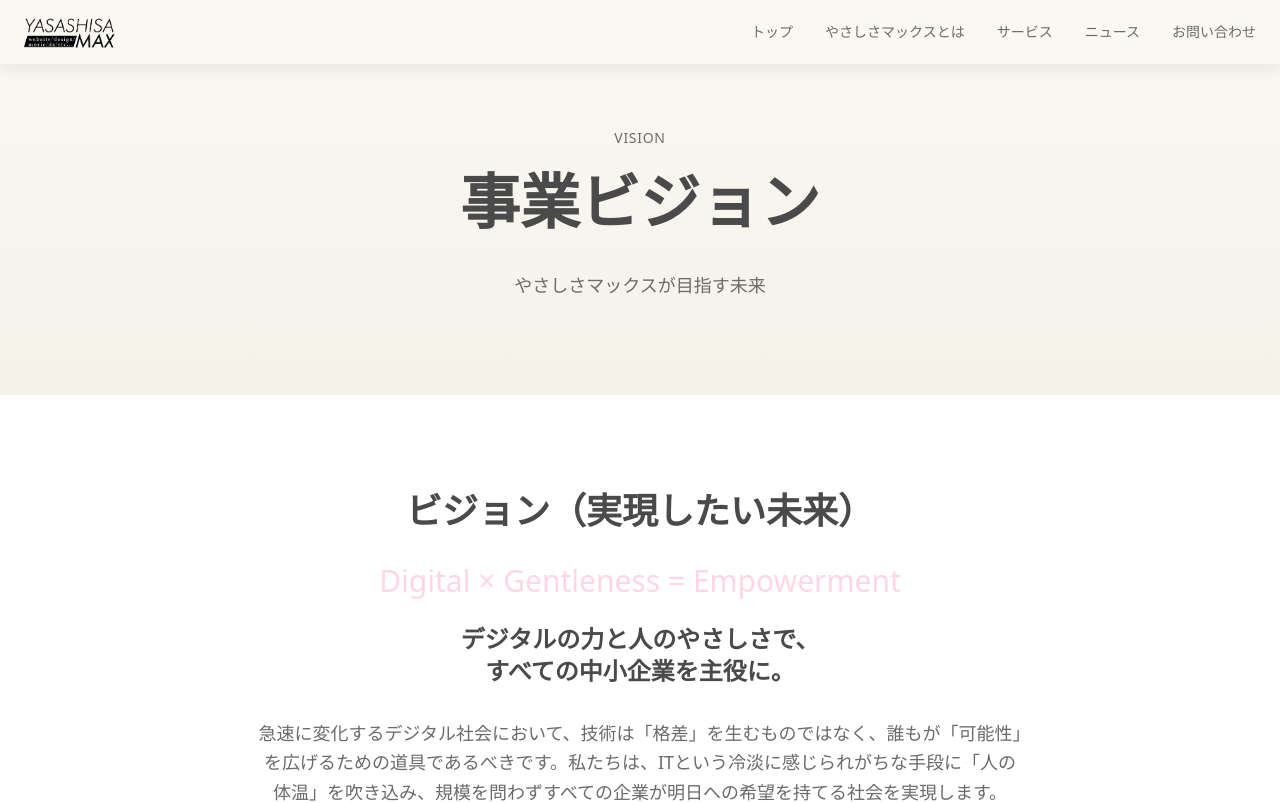
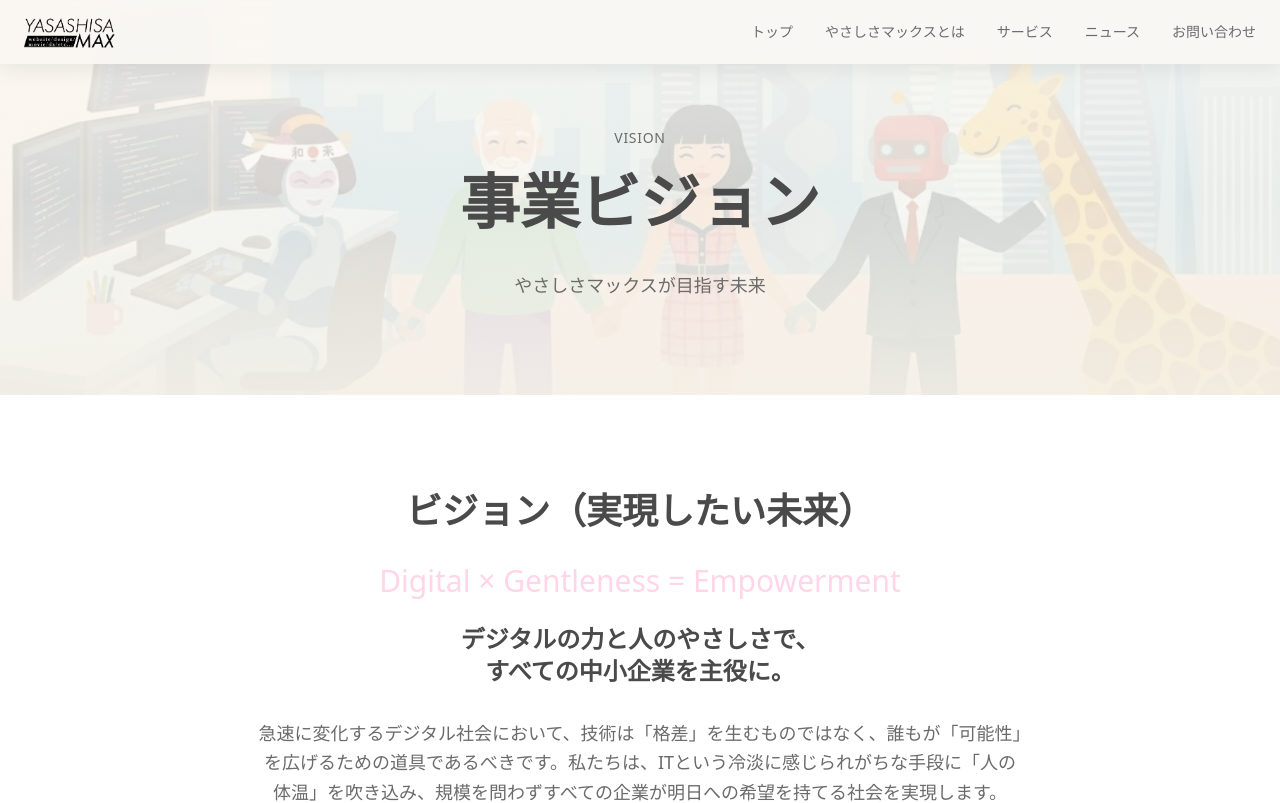
Before and after one commit to kossy310/yasashisamax, a Next.js app: page /vision in a window 1280 px wide. Shown: the top 803 px of the page. Built offline with nearby package versions, Linux system fonts and the light colour scheme; a web font is replaced by a local one.

Commit message:
visionページのヒーロー画像追加

```diff
--- a/app/vision/VisionContent.tsx
+++ b/app/vision/VisionContent.tsx
@@ -1,6 +1,7 @@
 "use client";
 
 import { motion } from "framer-motion";
+import Image from "next/image";
 import Link from "next/link";
 import { Header } from "@/components/layout/Header";
 import { Footer } from "@/components/layout/Footer";
@@ -11,8 +12,20 @@ export default function VisionContent() {
       <Header />
       <main className="bg-ivory">
         {/* ヒーローセクション */}
-        <section className="pt-32 pb-24 bg-gradient-to-b from-ivory to-ivory-dark">
-          <div className="max-w-4xl mx-auto px-6 text-center">
+        <section className="relative pt-32 pb-24 overflow-hidden">
+          {/* 背景画像 */}
+          <div className="absolute inset-0 z-0">
+            <Image
+              src="/news/優しさマックスにできること.jpg"
+              alt="やさしさマックスにできること"
+              fill
+              className="object-cover"
+              sizes="100vw"
+              priority
+            />
+            <div className="absolute inset-0 bg-gradient-to-b from-ivory/90 via-ivory/80 to-ivory-dark/95" />
+          </div>
+          <div className="relative z-10 max-w-4xl mx-auto px-6 text-center">
             <motion.div
               initial={{ opacity: 0, y: 30 }}
               animate={{ opacity: 1, y: 0 }}
```
